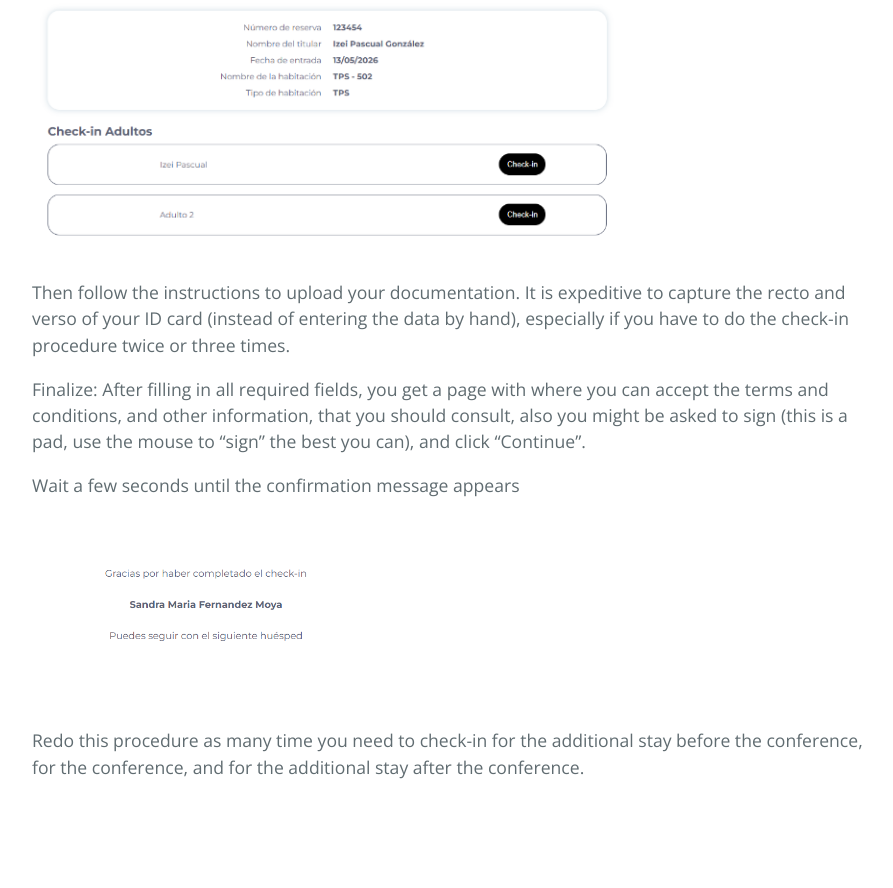
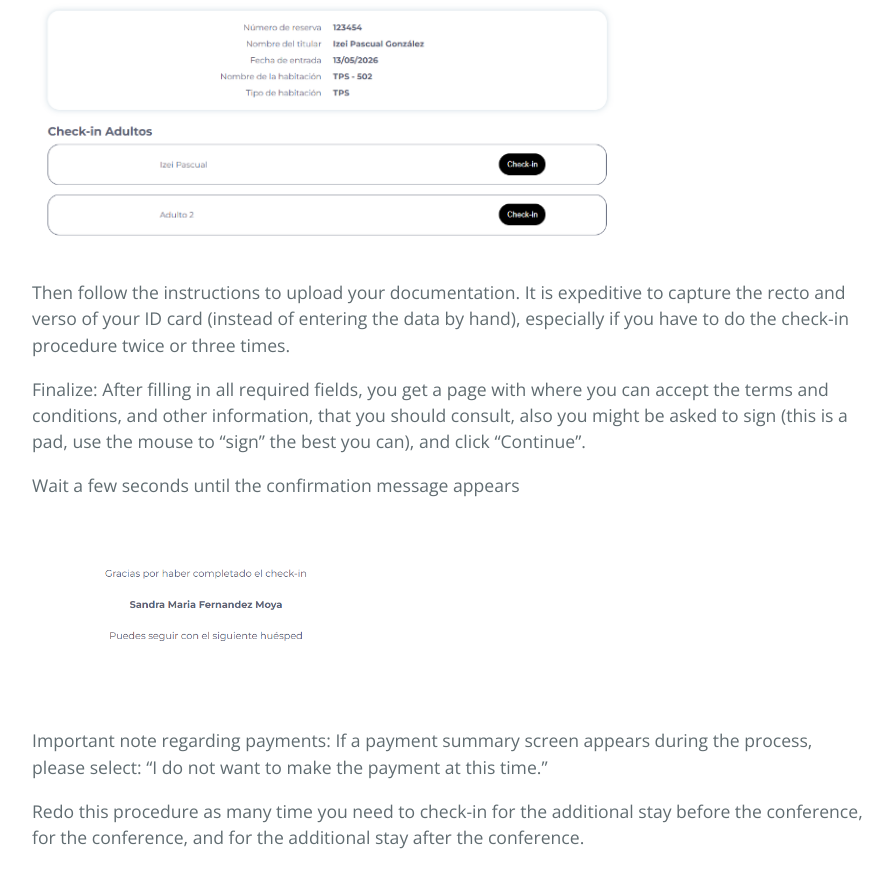
Before and after one commit to abinit/abidev2026, a Jekyll site: the page built from docs/practical.md, in a window 1280 px wide and 900 px high, scrolled down 2810 px. Shown: the top 888 px of the window, without its empty margins (192-1085 px from the left). Built offline with Jekyll 4.4.1, drawn with Linux system fonts in a browser that asks for light colours; the repository's description, which GitHub fills in, is left out; before the commit the page ends 3640 px from its top, so only the background shows below that.

Commit message:
Add the information about the payment not to be done !

```diff
--- a/docs/practical.md
+++ b/docs/practical.md
@@ -78,4 +78,6 @@ Wait a few seconds until the confirmation message appears
 
 ![](checkin/step5.png)
 
+Important note regarding payments: If a payment summary screen appears during the process, please select: "I do not want to make the payment at this time."
+
 Redo this procedure as many time you need to check-in for the additional stay before the conference, for the conference, and for the additional stay after the conference.
```
